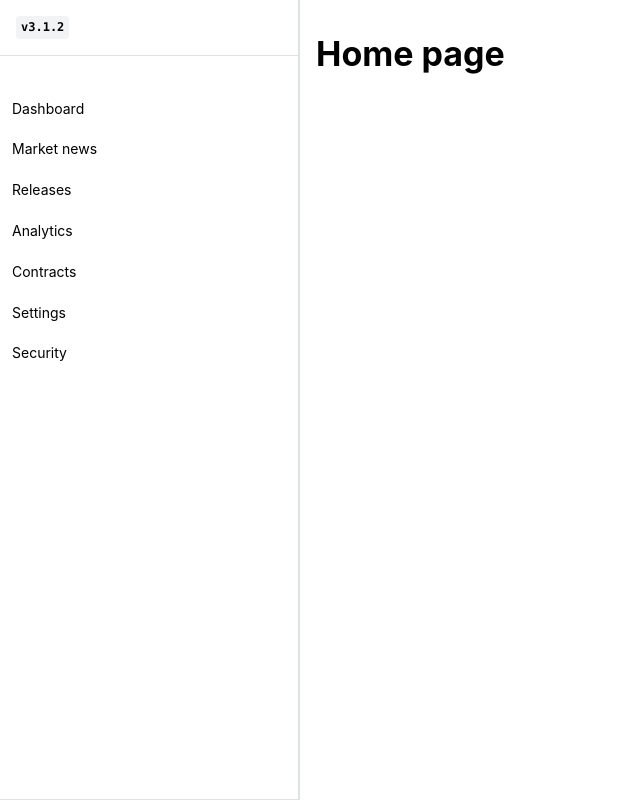
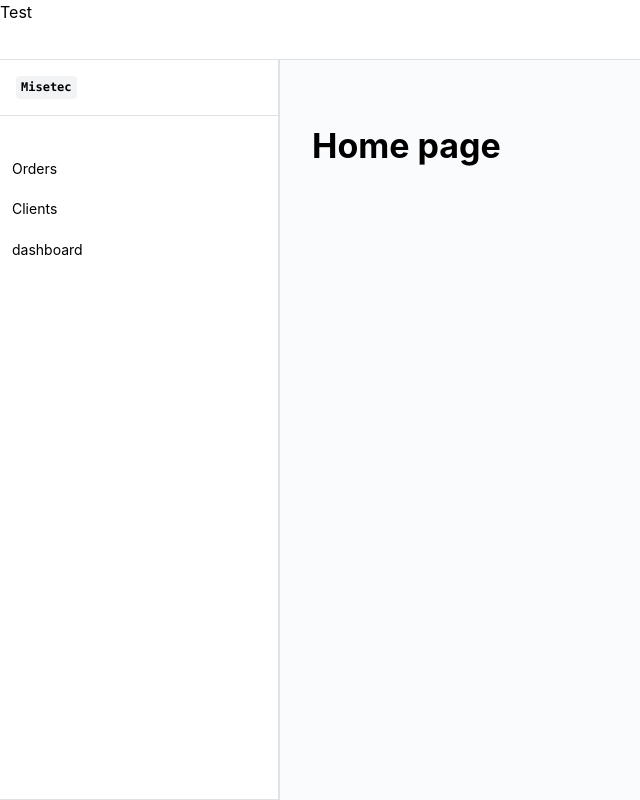
Before and after one commit to GuidoCarda/misetec, a React (Vite) app in the folder client/: page / in a window 1280 px wide. Shown: the whole page, without its empty margins (0-640 px from the left). Built offline with nearby package versions, Linux system fonts and the light colour scheme.

Commit message:
Update PrivateLayout and NavbarNested components

```diff
--- a/client/src/components/PrivateLayout.tsx
+++ b/client/src/components/PrivateLayout.tsx
@@ -4,12 +4,13 @@ import { NavbarNested } from "./PrivateSidebar/NavbarNested";
 
 function PrivateLayout() {
   return (
-    <AppShell navbar={{ width: 300, breakpoint: "sm" }}>
+    <AppShell header={{ height: 60 }} navbar={{ width: 280, breakpoint: "lg" }}>
       <AppShell.Navbar>
         <NavbarNested />
       </AppShell.Navbar>
-      <AppShell.Main>
-        <Container size={"xl"} py="xl">
+      <AppShell.Header>Test </AppShell.Header>
+      <AppShell.Main bg={"#f9fbfc"}>
+        <Container size={"lg"} p="xl" mt="xl">
           <Outlet />
         </Container>
       </AppShell.Main>
--- a/client/src/components/PrivateSidebar/NavbarNested.tsx
+++ b/client/src/components/PrivateSidebar/NavbarNested.tsx
@@ -1,51 +1,22 @@
 import { Group, Code, ScrollArea, NavLink } from "@mantine/core";
-import {
-  IconNotes,
-  IconCalendarStats,
-  IconGauge,
-  IconPresentationAnalytics,
-  IconFileAnalytics,
-  IconAdjustments,
-  IconLock,
-} from "@tabler/icons-react";
-// import { UserButton } from "../UserButton/UserButton";
-// import { LinksGroup } from "../NavbarLinksGroup/NavbarLinksGroup";
-// import { Logo } from "./Logo";
+import { IconNotes } from "@tabler/icons-react";
 import classes from "./NavbarNested.module.css";
 
 const mockdata = [
-  { label: "Dashboard", icon: IconGauge },
   {
-    label: "Market news",
+    label: "Orders",
     icon: IconNotes,
-    initiallyOpened: true,
-    links: [
-      { label: "Overview", link: "/" },
-      { label: "Forecasts", link: "/" },
-      { label: "Outlook", link: "/" },
-      { label: "Real time", link: "/" },
-    ],
+    href: "/orders",
   },
   {
-    label: "Releases",
-    icon: IconCalendarStats,
-    links: [
-      { label: "Upcoming releases", link: "/" },
-      { label: "Previous releases", link: "/" },
-      { label: "Releases schedule", link: "/" },
-    ],
+    label: "Clients",
+    icon: IconNotes,
+    href: "/clients",
   },
-  { label: "Analytics", icon: IconPresentationAnalytics },
-  { label: "Contracts", icon: IconFileAnalytics },
-  { label: "Settings", icon: IconAdjustments },
   {
-    label: "Security",
-    icon: IconLock,
-    links: [
-      { label: "Enable 2FA", link: "/" },
-      { label: "Change password", link: "/" },
-      { label: "Recovery codes", link: "/" },
-    ],
+    label: "dashboard",
+    icon: IconNotes,
+    href: "/dashboard",
   },
 ];
 
@@ -59,7 +30,7 @@ export function NavbarNested() {
     <nav className={classes.navbar}>
       <div className={classes.header}>
         <Group justify="space-between">
-          <Code fw={700}>v3.1.2</Code>
+          <Code fw={700}>Misetec</Code>
         </Group>
       </div>
 
```
